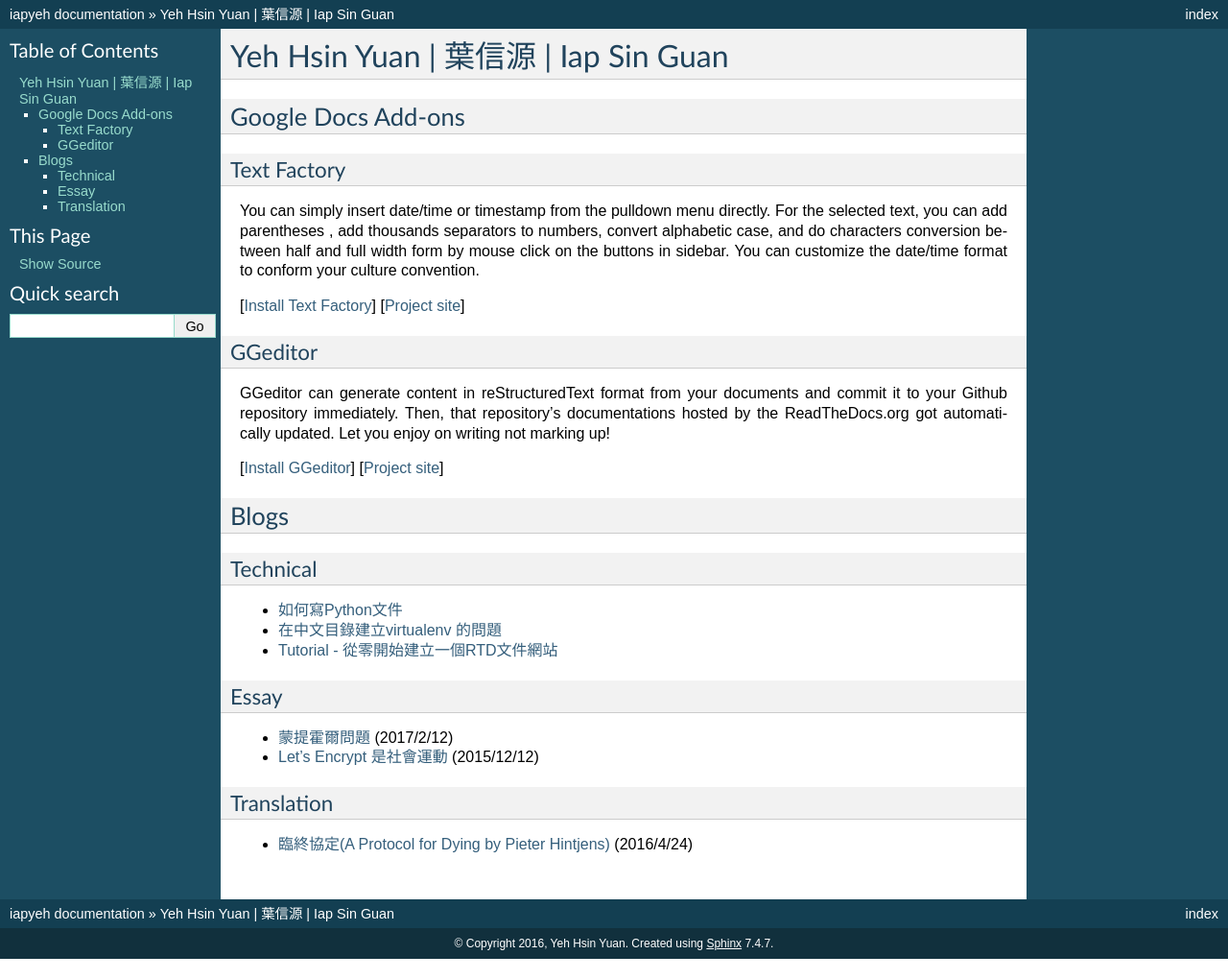
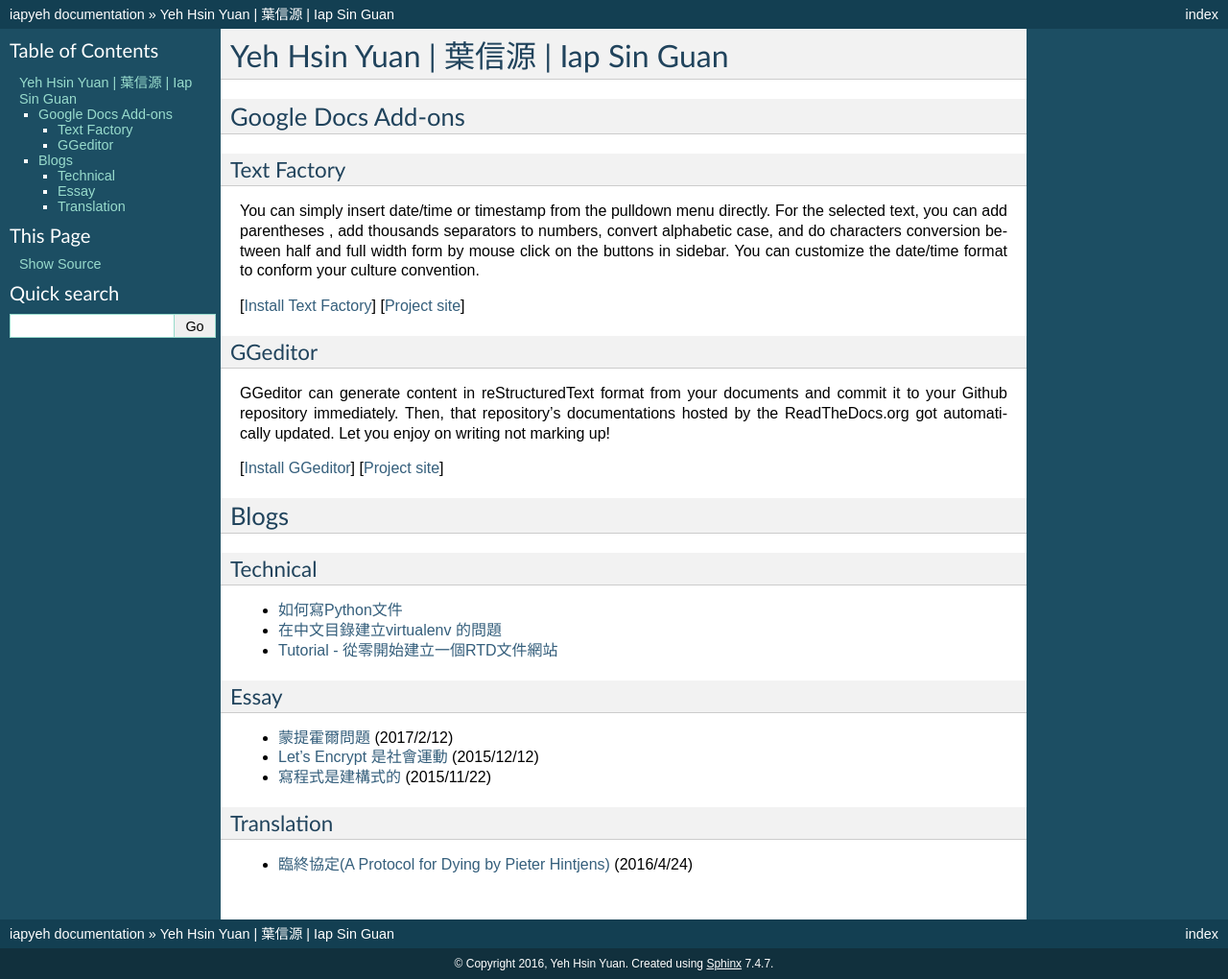
Before and after one commit to iapyeh/iapyeh, a Sphinx documentation site: the page built from docs/index.rst, in a window 1280 px wide. Shown: the whole page at 96% size. Built offline with Sphinx 7.4.7, drawn with Linux system fonts in a browser that asks for light colours; before the commit the page ends 999 px from its top, so only the background shows below that.

Commit message:
Google Docs reST Editor@2017-2-19 8:14:15

```diff
--- a/docs/index.rst
+++ b/docs/index.rst
@@ -52,12 +52,14 @@ Essay
 
 * \ |LINK9|\  (2015/12/12)
 
+* \ |LINK10|\  (2015/11/22)
+
 .. _h6d307874835717394e3f1a464967c:
 
 Translation
 ===========
 
-* \ |LINK10|\  (2016/4/24)
+* \ |LINK11|\  (2016/4/24)
 
 .. bottom of content
 
@@ -100,4 +102,8 @@ Translation
 
 .. |LINK10| raw:: html
 
+    <a href="blogs/essay/constructiveProgramming.html">寫程式是建構式的</a>
+
+.. |LINK11| raw:: html
+
     <a href="blogs/translation/AProtocol4Dying.html">臨終協定(A Protocol for Dying by Pieter Hintjens)</a>
```
